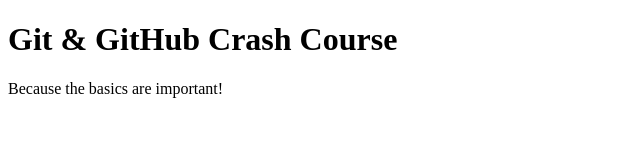
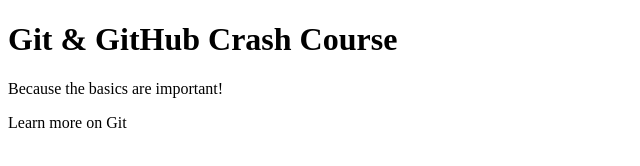
Before and after one commit to thatboycurtis/KC_Portfolio, a plain HTML site: page index.html in a window 1280 px wide. Shown: the whole page, without its empty margins (0-640 px from the left). Drawn offline with Linux system fonts and the light colour scheme.

Commit message:
added new sentence

```diff
--- a/index.html
+++ b/index.html
@@ -9,5 +9,6 @@
   <body>
     <h1>Git & GitHub Crash Course</h1>
     <p>Because the basics are important!</p>
+    <p>Learn more on Git</p>
   </body>
 </html>
```
